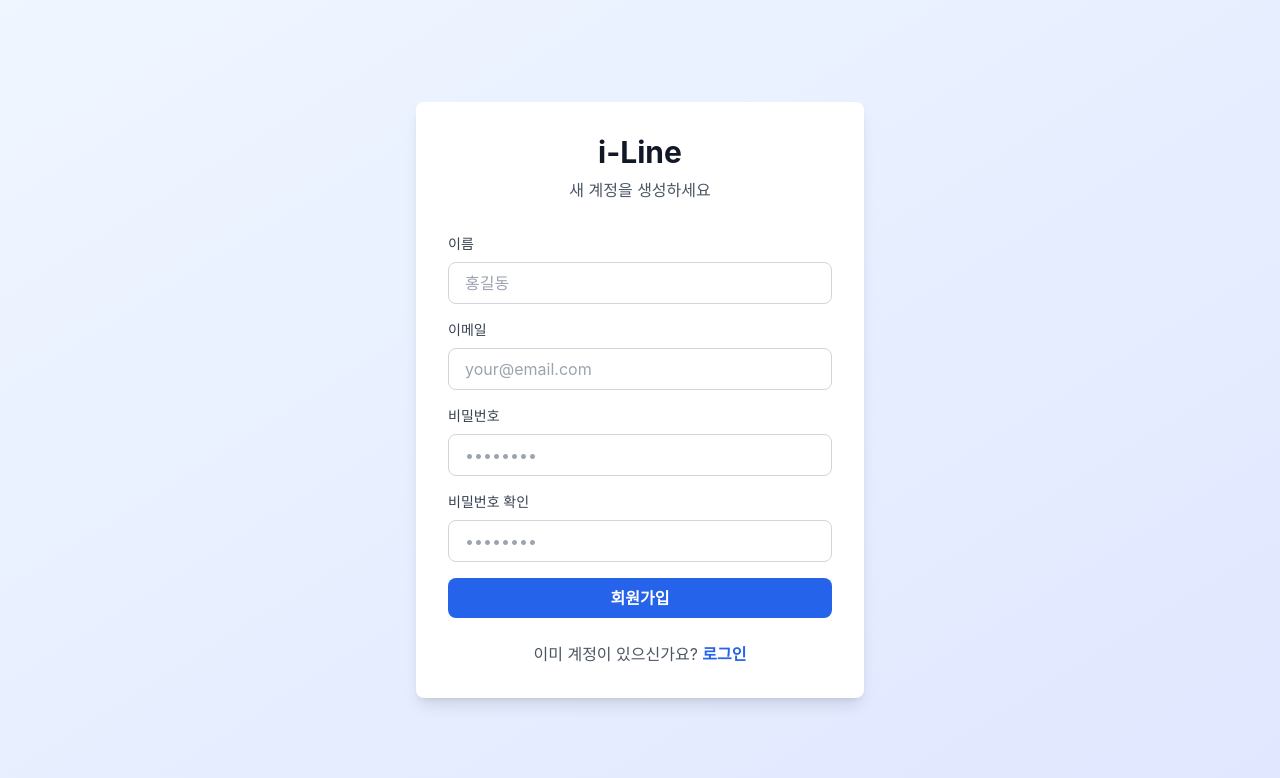
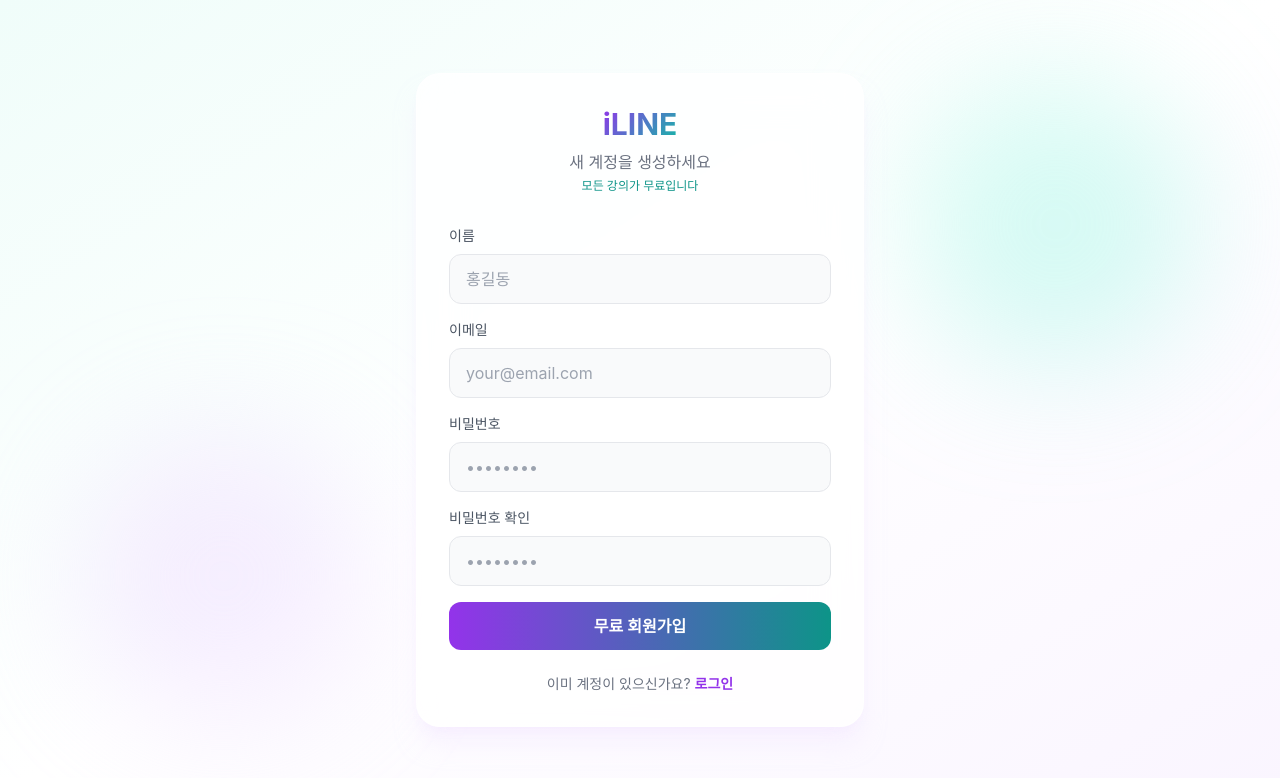
Before and after one commit to iLINE-iSERI/iline, a Next.js app: page /signup in a window 1280 px wide. Shown: the top 778 px of the page. Built offline with nearby package versions, Linux system fonts and the light colour scheme; no server answers.

Commit message:
Update page.tsx
보라로 디자인 변경

```diff
--- a/app/(auth)/signup/page.tsx
+++ b/app/(auth)/signup/page.tsx
@@ -6,7 +6,6 @@ import Link from 'next/link';
 import { signUpWithEmail } from '@/lib/firebase/auth';
 
 export default function SignupPage() {
-  // 상태 관리
   const [name, setName] = useState('');
   const [email, setEmail] = useState('');
   const [password, setPassword] = useState('');
@@ -15,12 +14,10 @@ export default function SignupPage() {
   const [error, setError] = useState('');
   const router = useRouter();
 
-  // 회원가입 처리
   const handleSignup = async (e: React.FormEvent) => {
     e.preventDefault();
     setError('');
 
-    // 유효성 검사
     if (!name.trim()) {
       setError('이름을 입력해주세요');
       return;
@@ -39,9 +36,7 @@ export default function SignupPage() {
     setLoading(true);
 
     try {
-      // Firebase Auth에 사용자 생성 (signUpWithEmail에서 Firestore 프로필도 자동 생성)
       await signUpWithEmail(email, password, name);
-
       router.push('/dashboard');
     } catch (err) {
       setError(err instanceof Error ? err.message : '회원가입에 실패했습니다');
@@ -51,25 +46,29 @@ export default function SignupPage() {
   };
 
   return (
-    <div className="min-h-screen flex items-center justify-center bg-gradient-to-br from-blue-50 to-indigo-100 px-4">
-      <div className="w-full max-w-md bg-white rounded-lg shadow-lg p-8">
-        {/* 헤더 */}
+    <div className="min-h-screen flex items-center justify-center relative overflow-hidden px-4">
+      <div className="absolute inset-0 bg-gradient-to-br from-teal-50 via-white to-purple-50" />
+      <div className="absolute top-20 right-20 w-72 h-72 bg-teal-200/40 rounded-full blur-3xl" />
+      <div className="absolute bottom-20 left-20 w-72 h-72 bg-purple-200/40 rounded-full blur-3xl" />
+
+      <div className="relative w-full max-w-md bg-white/80 backdrop-blur-xl rounded-3xl shadow-xl shadow-purple-100/50 p-8 border border-white/50 animate-fade-in-up">
         <div className="text-center mb-8">
-          <h1 className="text-3xl font-bold text-gray-900 mb-2">i-Line</h1>
-          <p className="text-gray-600">새 계정을 생성하세요</p>
+          <Link href="/">
+            <span className="text-3xl font-bold gradient-text">iLINE</span>
+          </Link>
+          <p className="text-gray-500 mt-2">새 계정을 생성하세요</p>
+          <p className="text-xs text-teal-600 mt-1 font-medium">모든 강의가 무료입니다</p>
         </div>
 
-        {/* 에러 메시지 */}
         {error && (
-          <div className="mb-4 p-4 bg-red-50 border border-red-200 rounded-lg">
-            <p className="text-red-700 text-sm">{error}</p>
+          <div className="mb-4 p-4 bg-red-50 border border-red-100 rounded-2xl animate-fade-in">
+            <p className="text-red-600 text-sm">{error}</p>
           </div>
         )}
 
-        {/* 회원가입 폼 */}
         <form onSubmit={handleSignup} className="space-y-4">
           <div>
-            <label htmlFor="name" className="block text-sm font-medium text-gray-700 mb-2">
+            <label htmlFor="name" className="block text-sm font-medium text-gray-600 mb-2">
               이름
             </label>
             <input
@@ -78,13 +77,13 @@ export default function SignupPage() {
               value={name}
               onChange={(e) => setName(e.target.value)}
               placeholder="홍길동"
-              className="w-full px-4 py-2 border border-gray-300 rounded-lg focus:ring-2 focus:ring-blue-500 focus:border-transparent outline-none transition"
+              className="w-full px-4 py-3 bg-gray-50 border border-gray-200 rounded-xl focus:ring-2 focus:ring-purple-500 focus:border-transparent outline-none transition"
               required
             />
           </div>
 
           <div>
-            <label htmlFor="email" className="block text-sm font-medium text-gray-700 mb-2">
+            <label htmlFor="email" className="block text-sm font-medium text-gray-600 mb-2">
               이메일
             </label>
             <input
@@ -93,13 +92,13 @@ export default function SignupPage() {
               value={email}
               onChange={(e) => setEmail(e.target.value)}
               placeholder="your@email.com"
-              className="w-full px-4 py-2 border border-gray-300 rounded-lg focus:ring-2 focus:ring-blue-500 focus:border-transparent outline-none transition"
+              className="w-full px-4 py-3 bg-gray-50 border border-gray-200 rounded-xl focus:ring-2 focus:ring-purple-500 focus:border-transparent outline-none transition"
               required
             />
           </div>
 
           <div>
-            <label htmlFor="password" className="block text-sm font-medium text-gray-700 mb-2">
+            <label htmlFor="password" className="block text-sm font-medium text-gray-600 mb-2">
               비밀번호
             </label>
             <input
@@ -108,13 +107,13 @@ export default function SignupPage() {
               value={password}
               onChange={(e) => setPassword(e.target.value)}
               placeholder="••••••••"
-              className="w-full px-4 py-2 border border-gray-300 rounded-lg focus:ring-2 focus:ring-blue-500 focus:border-transparent outline-none transition"
+              className="w-full px-4 py-3 bg-gray-50 border border-gray-200 rounded-xl focus:ring-2 focus:ring-purple-500 focus:border-transparent outline-none transition"
               required
             />
           </div>
 
           <div>
-            <label htmlFor="passwordConfirm" className="block text-sm font-medium text-gray-700 mb-2">
+            <label htmlFor="passwordConfirm" className="block text-sm font-medium text-gray-600 mb-2">
               비밀번호 확인
             </label>
             <input
@@ -123,7 +122,7 @@ export default function SignupPage() {
               value={passwordConfirm}
               onChange={(e) => setPasswordConfirm(e.target.value)}
               placeholder="••••••••"
-              className="w-full px-4 py-2 border border-gray-300 rounded-lg focus:ring-2 focus:ring-blue-500 focus:border-transparent outline-none transition"
+              className="w-full px-4 py-3 bg-gray-50 border border-gray-200 rounded-xl focus:ring-2 focus:ring-purple-500 focus:border-transparent outline-none transition"
               required
             />
           </div>
@@ -131,17 +130,16 @@ export default function SignupPage() {
           <button
             type="submit"
             disabled={loading}
-            className="w-full bg-blue-600 hover:bg-blue-700 disabled:bg-gray-400 text-white font-semibold py-2 rounded-lg transition mt-6"
+            className="w-full bg-gradient-to-r from-purple-600 to-teal-600 hover:from-purple-700 hover:to-teal-700 disabled:from-gray-300 disabled:to-gray-400 text-white font-semibold py-3 rounded-xl transition-all hover:shadow-lg hover:shadow-purple-200 mt-2"
           >
-            {loading ? '가입 중...' : '회원가입'}
+            {loading ? '가입 중...' : '무료 회원가입'}
           </button>
         </form>
 
-        {/* 로그인 링크 */}
         <div className="text-center mt-6">
-          <p className="text-gray-600">
+          <p className="text-gray-500 text-sm">
             이미 계정이 있으신가요?{' '}
-            <Link href="/login" className="text-blue-600 hover:text-blue-700 font-semibold">
+            <Link href="/login" className="text-purple-600 hover:text-purple-700 font-semibold">
               로그인
             </Link>
           </p>
```
